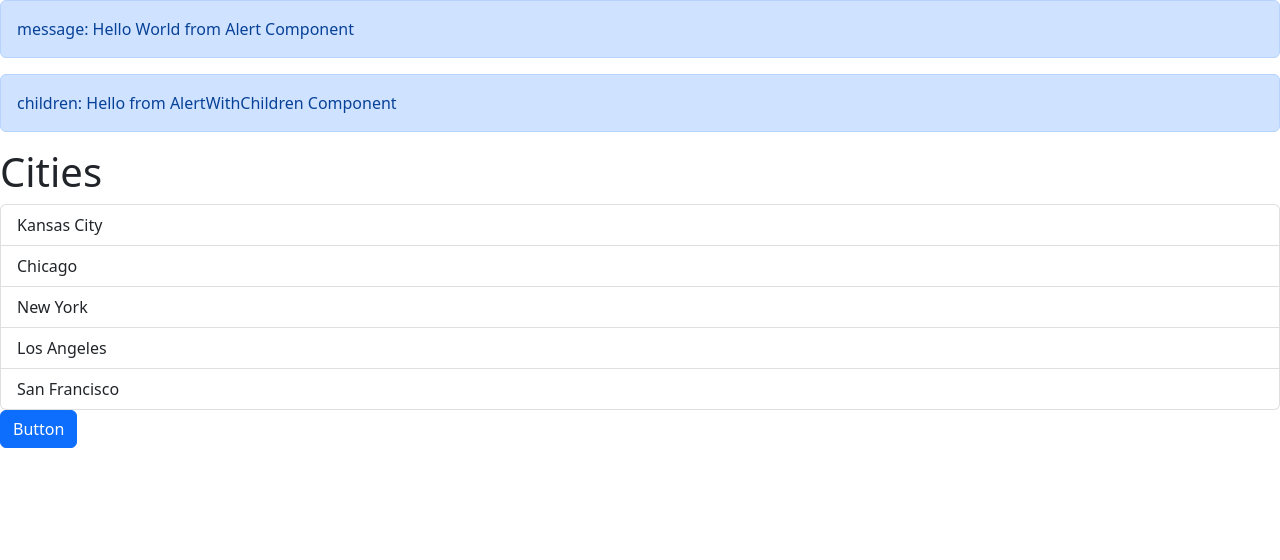
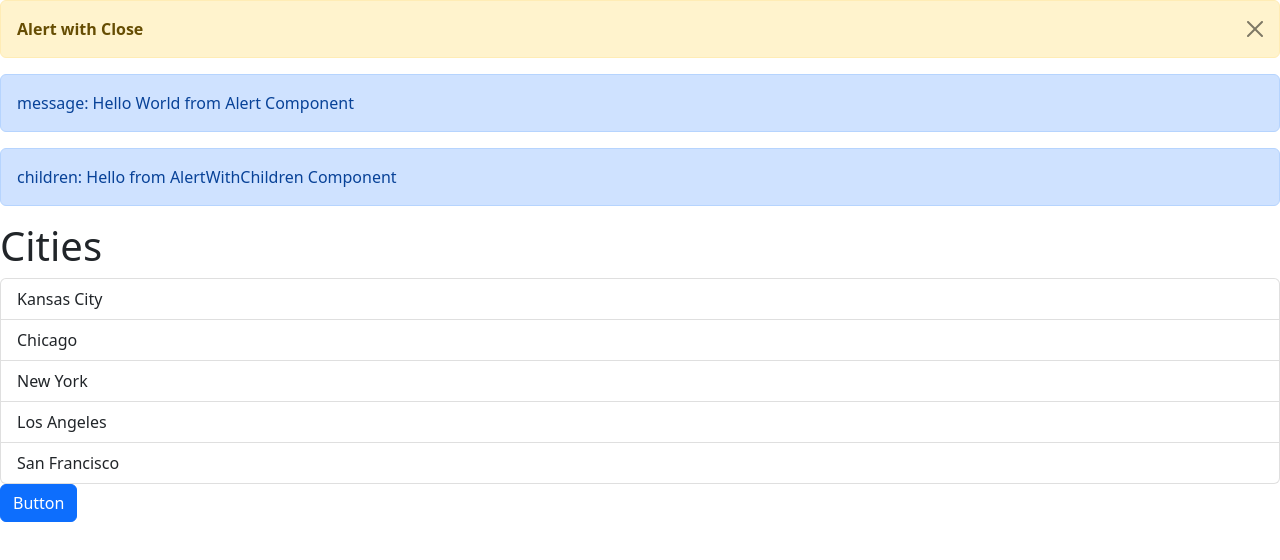
Before and after one commit to NhicolasAponte/react-intro, a React (Vite) app: page / in a window 1280 px wide. Both pictures are taken after a click on the button "Button". Shown: the top 560 px of the page. Built offline with nearby package versions, Linux system fonts and the light colour scheme.

Commit message:
added dismissible alert component

```diff
--- a/src/App.tsx
+++ b/src/App.tsx
@@ -6,11 +6,12 @@ import ListGroup from './components/ListGroup'
 import Alert from './components/Alert'
 import AlertWithChildren from './components/AlertWithChildren'
 import Button from './components/Button'
+import AlertWIthClose from './components/AlertWIthClose'
 
 // javascript expression: any valid js code that returns some value
 // curly braces are used to wrap the js expression
 function App() {
-
+const [isAlertVisible, setIsAlertVisible] = useState(false);
   let items = [
     "Kansas City",
     "Chicago",
@@ -25,16 +26,23 @@ function App() {
     console.log(item);
   }
 
+  function handleClick() {
+    setIsAlertVisible(!isAlertVisible);
+  }
+
   let message = "Hello World from Alert Component";
 
   return (
     <div>
+      <AlertWIthClose isVisible={isAlertVisible} toggleAlert={handleClick}>
+        Alert with Close
+      </AlertWIthClose>
       <Alert message={message}/>
       <AlertWithChildren>
         <span>Hello from AlertWithChildren Component</span>
       </AlertWithChildren>
       <ListGroup items={items} heading={heading} onItemSelect={handleSelect}/>
-      <Button onClick={() => console.log('clicked')} variant='primary'>
+      <Button onClick={handleClick} variant='primary'>
         Button
       </Button>
     </div>
--- /dev/null
+++ b/src/components/AlertWIthClose.tsx
@@ -0,0 +1,32 @@
+import { ReactNode } from "react";
+
+interface AlertWIthCloseProps {
+  children: ReactNode;
+  isVisible: boolean;
+  toggleAlert: () => void;
+}
+
+const AlertWIthClose = ({ children, isVisible, toggleAlert }: AlertWIthCloseProps) => {
+
+  return (
+    <>
+      {isVisible && (
+        <div
+          className={"alert alert-warning alert-dismissible fade show"}
+          role="alert"
+        >
+          <strong>{children}</strong>
+          <button
+            type="button"
+            onClick={toggleAlert}
+            className="btn-close"
+            data-bs-dismiss="alert"
+            aria-label="Close"
+          ></button>
+        </div>
+      )}
+    </>
+  );
+};
+
+export default AlertWIthClose;
```
